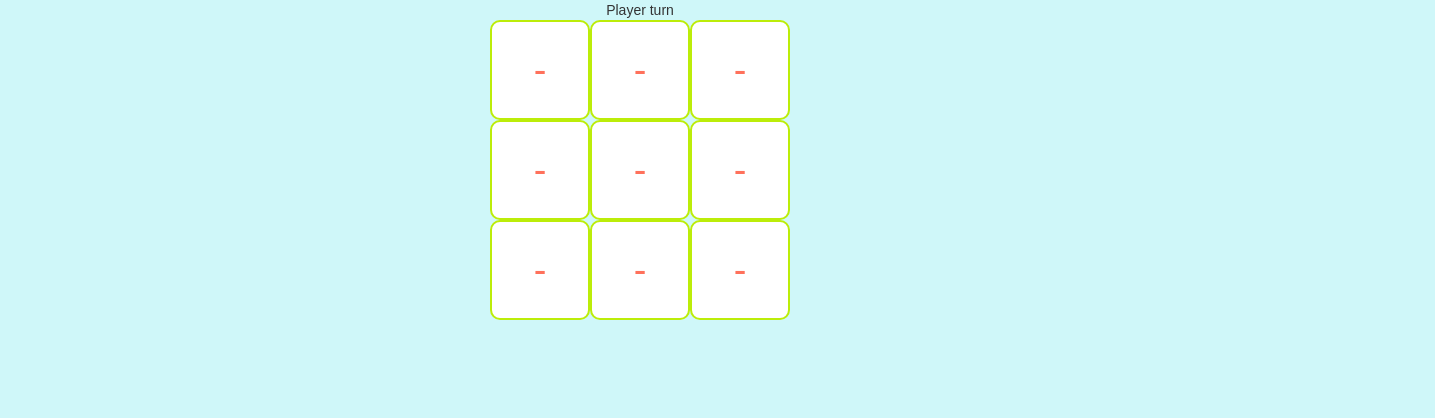
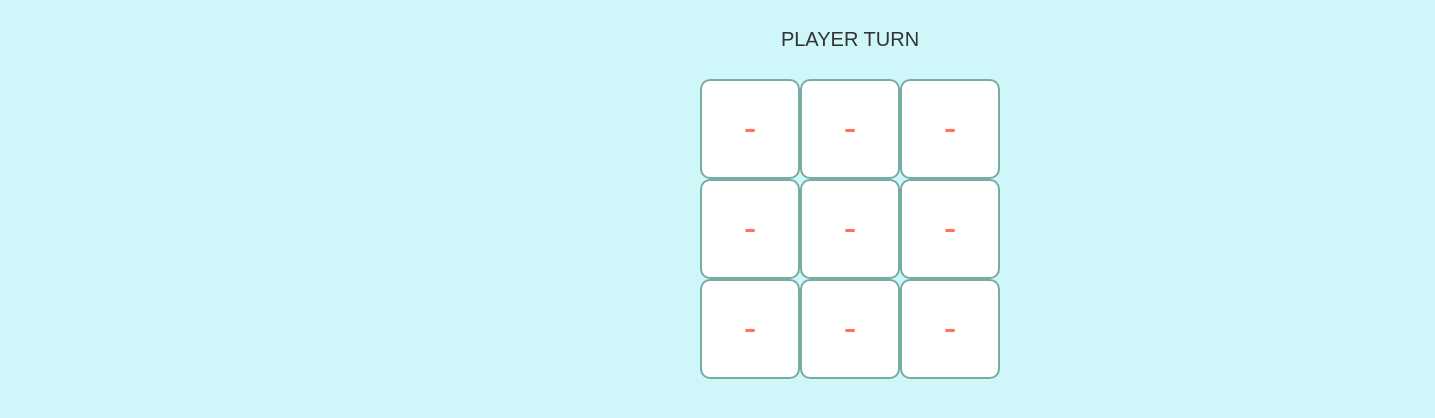
Before and after one commit to owenpercoco/React-Tac-Toe, a React (Create React App) app: page / in a window 1280 px wide. Shown: the top 418 px of the page, 1435 px wide, since content can reach past the window. Built offline with nearby package versions, Linux system fonts and the light colour scheme.

Commit message:
I spent 30 minutes making it look pretty

```diff
--- a/src/App.css
+++ b/src/App.css
@@ -25,10 +25,17 @@
 body{
 	background: #CFF7F9;
 }
+.status{
+	padding:25px;
+	font-size:20px;
+	text-transform:uppercase;
+}
 .square{
+	-webkit-transition-duration: .5s; /* Safari */
+    transition-duration: .5s;
 	height: 100px;
     width: 100px;
-    border: 2px solid #BCEd09;
+    border: 2px solid #77ACA2;
     background: white;
     border-radius: 10px;
     padding: 5px;
@@ -41,3 +48,6 @@ body{
 .board-row{
 	height:100px;
 }
+.O{
+	color:#031926;
+}
--- a/src/App.js
+++ b/src/App.js
@@ -1,6 +1,6 @@
 import React, { Component } from 'react';
 import ReactDOM from 'react-dom';
-import logo from './logo.svg';
+
 import './App.css';
 
 class Square extends React.Component {
@@ -20,49 +20,64 @@ class Board extends React.Component {
    constructor() {
     super();
     this.state = {
-      squares: Array(9).fill('-'),
+      squares:[['-', '-', '-'],
+			  ['-', '-', '-'],
+			  ['-', '-', '-']
+			],
 	  playerTurn: true,
     };
   }
-  handleClick(i) {
+  handleClick(i, j) {
     const squares = this.state.squares.slice();
-    squares[i] = this.state.playerTurn ? 'X' : 'O';
+	if (calculateWinner(squares) || squares[i][j] != '-') {
+      return;
+    }
+    squares[i][j] = this.state.playerTurn ? 'X' : 'O';
     this.setState({
       squares: squares,
       playerTurn: !this.state.playerTurn,
     });
   }
-  renderSquare(i) {
+  renderSquare(i, j) {
     return (
       <Square
-        value={this.state.squares[i]}
-        onClick={() => this.handleClick(i)}
+        value={this.state.squares[i][j]}
+        onClick={() => this.handleClick(i, j)}
       />
     );
   }
 
   render() {
+	const winner = calculateWinner(this.state.squares, this.state.playerTurn);
+    let status;
+    if (winner) {
+      status = winner;
+    } else {
+      status = (this.state.playerTurn ? 'Player turn' : '...thinking');
+    }
 
-    const status = (this.state.playerTurn ? 'Player turn' : '...thinking');
 
     return (
-      <div>
+      <div className="container">
+	  <div className="row">
+	    <div className="col-md-12">
         <div className="status">{status}</div>
-
+		</div>
+	  </div>
 			<div className="board-row">
-			  {this.renderSquare(0)}
-			  {this.renderSquare(1)}
-			  {this.renderSquare(2)}
+			  {this.renderSquare(0, 0)}
+			  {this.renderSquare(0, 1)}
+			  {this.renderSquare(0, 2)}
 			</div>
 			<div className="board-row">
-			  {this.renderSquare(3)}
-			  {this.renderSquare(4)}
-			  {this.renderSquare(5)}
+			  {this.renderSquare(1, 0)}
+			  {this.renderSquare(1,1)}
+			  {this.renderSquare(1,2)}
 			</div>
 			<div className="board-row">
-			  {this.renderSquare(6)}
-			  {this.renderSquare(7)}
-			  {this.renderSquare(8)}
+			  {this.renderSquare(2, 0)}
+			  {this.renderSquare(2, 1)}
+			  {this.renderSquare(2, 2)}
 			</div>
 
 	  </div>
@@ -71,6 +86,7 @@ class Board extends React.Component {
 }
 
 class Game extends React.Component {
+
   render() {
     return (
       <div className="game">
@@ -92,6 +108,28 @@ ReactDOM.render(
   <Game />,
   document.getElementById('root')
 );
+function calculateWinner(squares, player) {
+	  console.log(squares);
+	  var status = (player ? 'better luck next time' : 'You won!');
+	  if (squares[0][0] === squares[1][1] && squares[0][0] === squares[2][2] && squares[0][0] !== '-') {
+			console.log('thats a diagonal win');
+			return status;
+	  }else if (squares[0][2] === squares[1][1] && squares[1][1] === squares[2][2] && squares[2][0] !== '-') {
+			console.log('thats a diagonal win');
+			return status;
+	  }
+	  for(var i = 0; i < squares.length; i++) {
+		if (squares[i][0] === squares[i][1] && squares[i][1] === squares[i][2] && squares[i][1] !== '-') {
+			console.log('thats a horizontal win');
+			return status;
+		}
+		if (squares[0][i] === squares[1][i] && squares[1][i] === squares[2][i] && squares[0][i] !== '-') {
+			console.log('thats a vertical win');
+			return status;
+		}
+	}
+	  return false;
 
+}
 
 export default Game;
```
